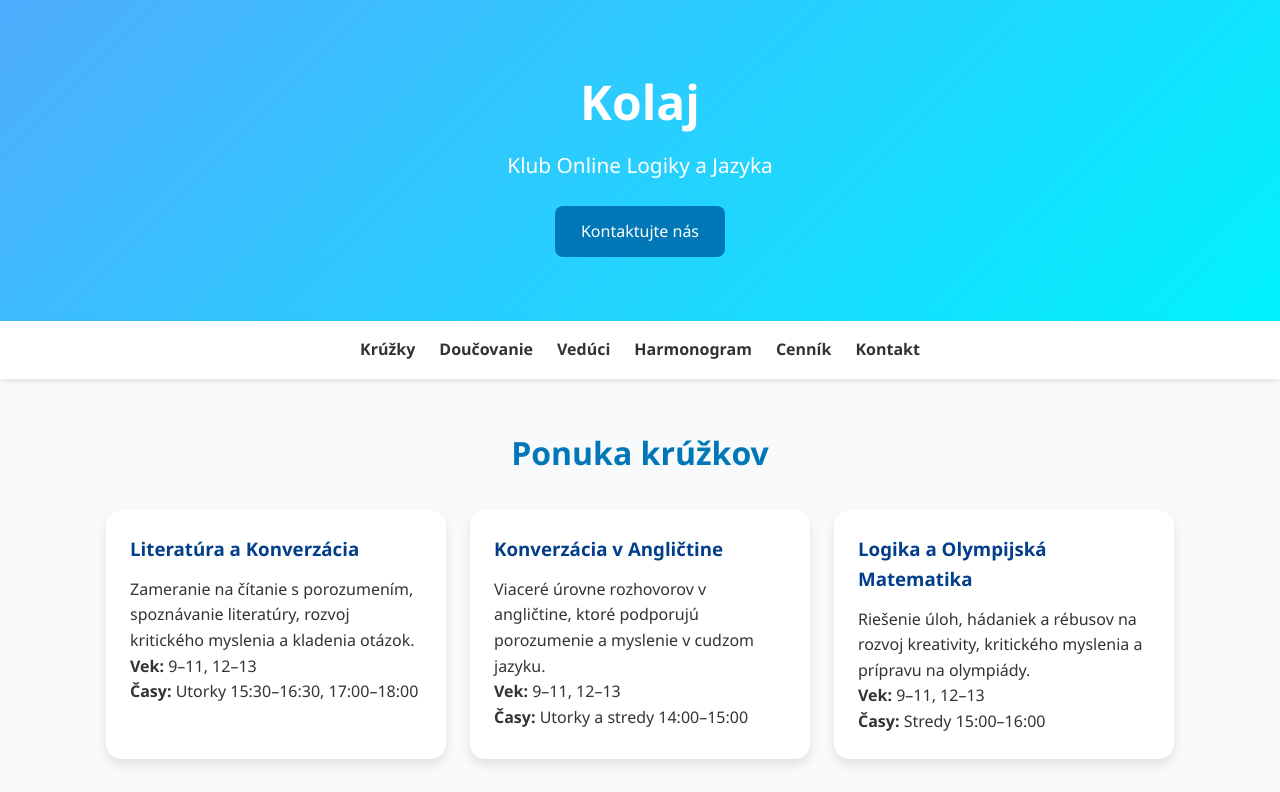
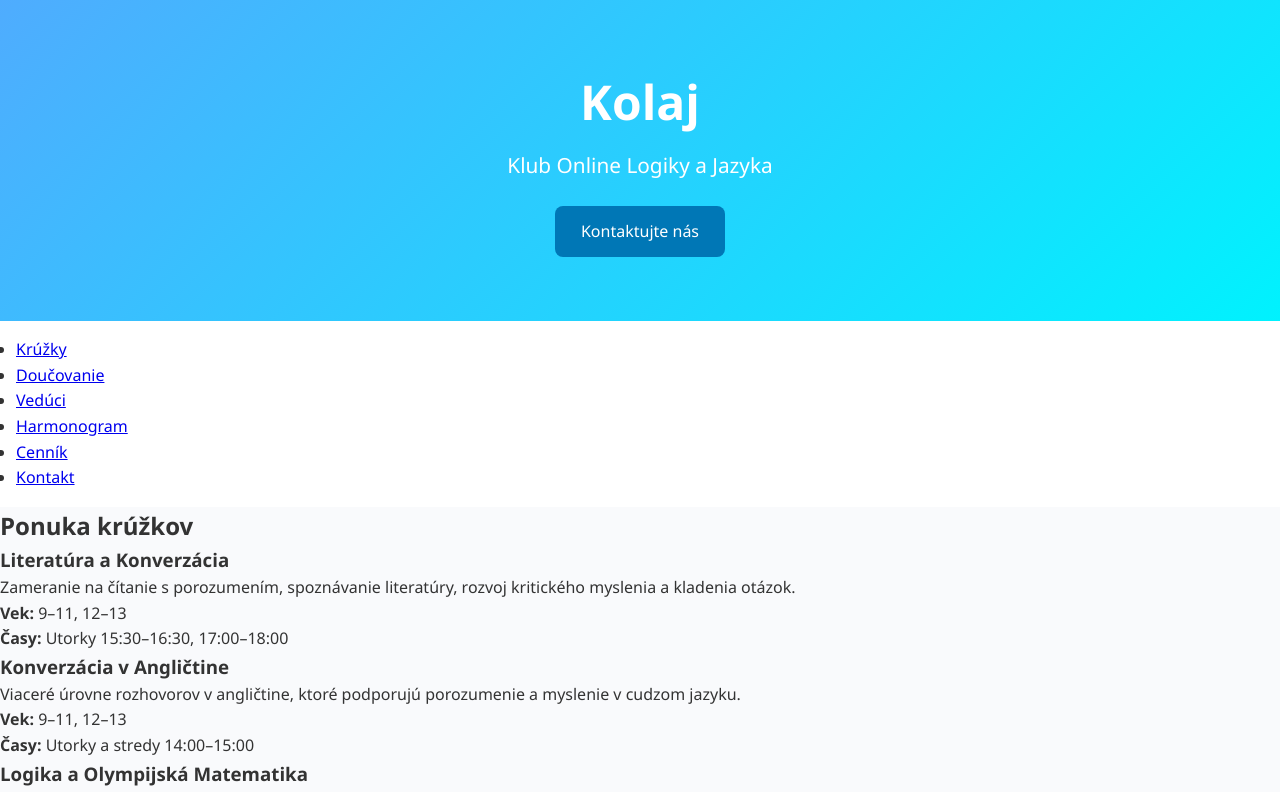
Before and after one commit to jackfrost315/Kolaj-3, a plain HTML site: page index.html in a window 1280 px wide. Shown: the top 792 px of the page. Drawn offline with Linux system fonts and the light colour scheme.

Commit message:
Update style.css

```diff
--- a/style.css
+++ b/style.css
@@ -49,87 +49,4 @@ header {
 nav {
   background: #fff;
   padding: 1rem;
-  box-shadow: 0 2px 5px rgba(0,0,0,0.1);
-  position: sticky;
-  top: 0;
-  z-index: 1000;
-}
-
-nav ul {
-  list-style: none;
-  display: flex;
-  justify-content: center;
-  flex-wrap: wrap;
-  gap: 1.5rem;
-}
-
-nav a {
-  text-decoration: none;
-  color: #333;
-  font-weight: 600;
-  transition: color .3s ease;
-}
-
-nav a:hover {
-  color: #0077b6;
-}
-
-/* Sections */
-section {
-  padding: 3rem 1rem;
-  max-width: 1100px;
-  margin: auto;
-}
-
-section h2 {
-  text-align: center;
-  margin-bottom: 2rem;
-  font-size: 2rem;
-  color: #0077b6;
-}
-
-/* Cards */
-.cards {
-  display: grid;
-  grid-template-columns: repeat(auto-fit, minmax(280px, 1fr));
-  gap: 1.5rem;
-}
-
-.card {
-  background: white;
-  border-radius: 15px;
-  padding: 1.5rem;
-  box-shadow: 0 6px 12px rgba(0,0,0,0.1);
-  transition: transform .2s, box-shadow .2s;
-}
-
-.card:hover {
-  transform: translateY(-5px);
-  box-shadow: 0 10px 20px rgba(0,0,0,0.15);
-}
-
-.card h3 {
-  margin-bottom: .8rem;
-  color: #023e8a;
-}
-
-/* Footer */
-footer {
-  background: #333;
-  color: white;
-  text-align: center;
-  padding: 1.5rem;
-  margin-top: 3rem;
-  font-size: .9rem;
-}
-
-/* Responsive tweaks */
-@media (max-width: 768px) {
-  .hero h1 {
-    font-size: 2.2rem;
-  }
-
-  nav ul {
-    gap: 1rem;
-  }
-}
+  box-s
```
